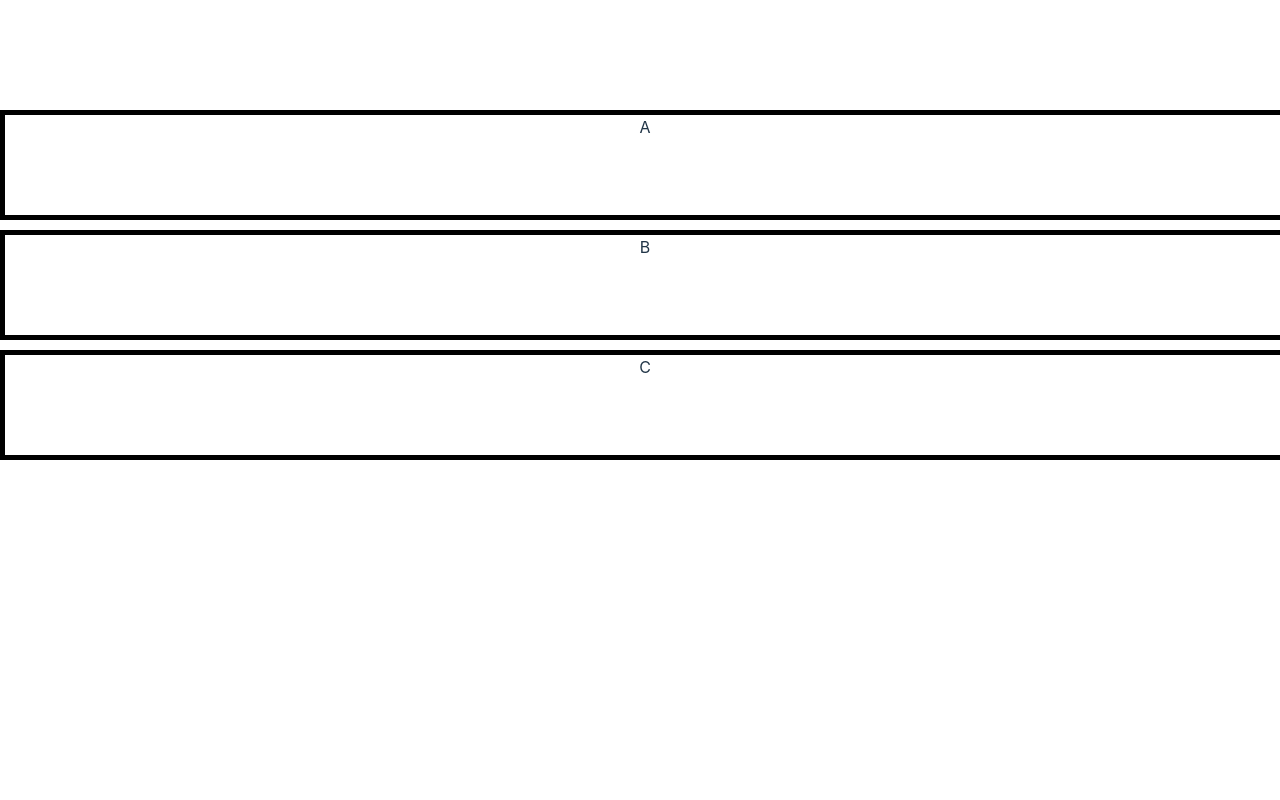
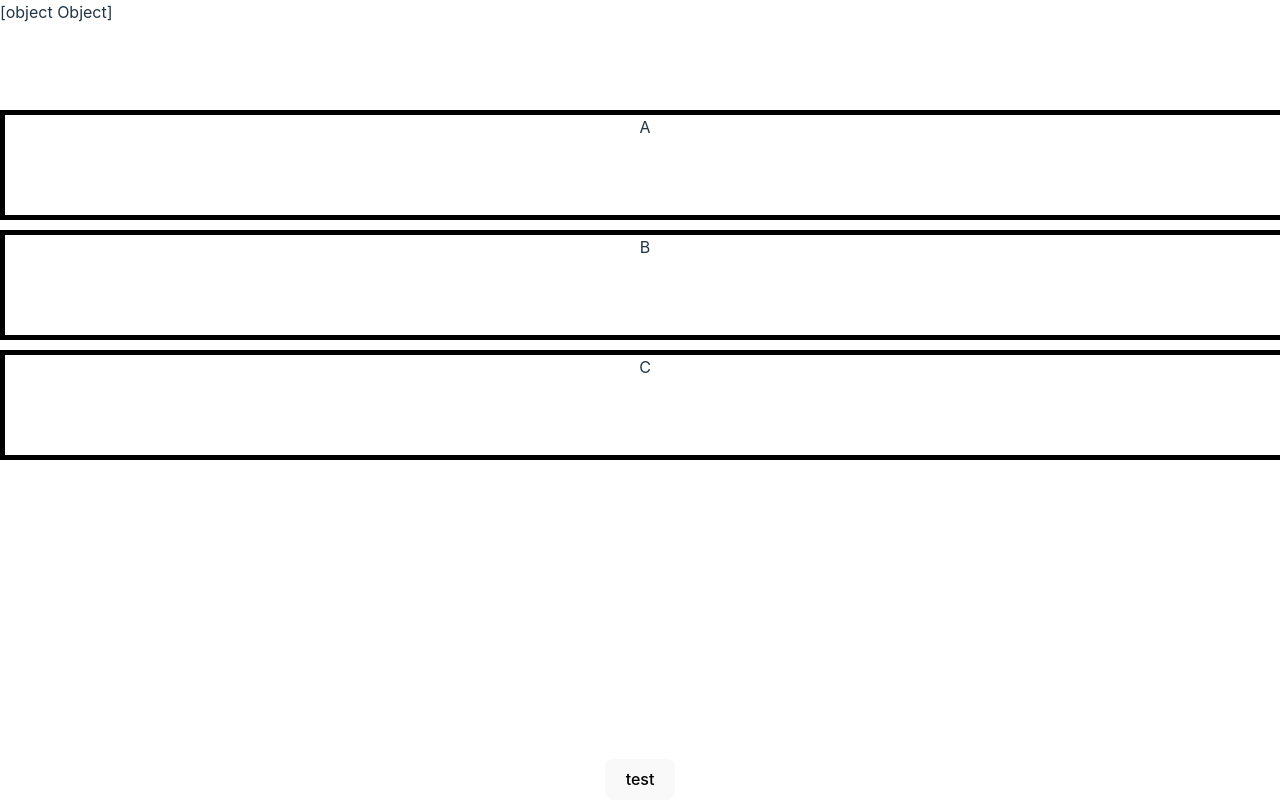
Before and after one commit to FOFO-project/FOFO_front, a React (Vite) app: page /Test in a window 1280 px wide. Built offline with nearby package versions, Linux system fonts and the light colour scheme.

Commit message:
update ConditionedList

```diff
--- a/src/app/config.ts
+++ b/src/app/config.ts
@@ -1,3 +1,3 @@
 export default {
-	server_url: "",
+	server_url: "http://144.24.79.73",
 };
--- a/src/entities/TestEntity/TestEntity.tsx
+++ b/src/entities/TestEntity/TestEntity.tsx
@@ -1,8 +1,9 @@
+import { ReactElement } from "react";
 import styles from "./styles.module.scss";
 
 interface TestEntityProps {
 	text: string;
 }
-export function TestEntity({ text }: TestEntityProps) {
+export function TestEntity({ text }: TestEntityProps): ReactElement {
 	return <div className={styles.container}>{text}</div>;
 }
--- a/src/pages/Test/Test.tsx
+++ b/src/pages/Test/Test.tsx
@@ -1,30 +1,30 @@
 import { ConditionedList } from "../../shared/shared";
 import { TestEntity } from "../../entities/entities";
-import { Condition } from "../../shared/shared_types";
 import styles from "../pages.module.scss";
+import { useState } from "react";
 
 export function Test() {
-	const initItems = [
+	// TestEntity가 만드는 Element를 타입으로 가져옴
+	type TestEntityElement = ReturnType<typeof TestEntity>;
+
+	const [items, setItems] = useState<TestEntityElement[]>([
 		<TestEntity text="A" />,
 		<TestEntity text="B" />,
 		<TestEntity text="C" />,
-	];
+	]);
+
 	return (
 		<div className={styles.Page}>
-			<ConditionedList
-				initItems={initItems}
-				conditionList={
-					[
-						{ name: "condition A", type: "string" },
-						{ name: "condition B", type: "string" },
-						{
-							name: "condition C",
-							type: "select",
-							valueList: ["item1", "item2"],
-						},
-					] as Condition[]
-				}
+			<ConditionedList<TestEntityElement>
+				items={items}
+				setItems={setItems}
+				// columnFixItem={[
+				// 	{ name: "colA", value: "A" },
+				// 	{ name: "colB", value: "B" },
+				// 	{ name: "colC", value: "C" },
+				// ]}
 			/>
+			<button onClick={() => setItems([])}>test</button>
 		</div>
 	);
 }
--- a/src/shared/component/ConditionedList/ConditionedList.tsx
+++ b/src/shared/component/ConditionedList/ConditionedList.tsx
@@ -1,36 +1,64 @@
-import { cloneElement, ReactElement, useState } from "react";
+import { cloneElement, ReactElement, useEffect, useState } from "react";
 import styles from "./styles.module.scss";
-import { Condition } from "../../shared_types";
+import { Condition, OrderDir } from "../../shared_types";
 
+//인자를 받아서
 interface ConditionedListProps<T extends ReactElement> {
-	initItems?: T[];
-	conditionList: Condition[];
+	items: T[];
+	setItems: Function;
+	columnFixItem?: Condition[];
 }
+export function ConditionedList<T extends ReactElement>({
+	items,
+	setItems,
+	columnFixItem,
+}: ConditionedListProps<T>) {
+	//item으로 칼럼 목록 재생성
+	function getItemsColumnList(items: T[]) {
+		return items[0]
+			? Object.keys(items[0].props).map((prop): Condition => {
+					return { name: prop, value: prop };
+			  })
+			: [];
+	}
+	//정렬기준, 리스트를 기반으로 항목 생성
+	function generateList(items: T[], orderDirs: OrderDir[]) {
+		return items.map((element, i) => {
+			return cloneElement(element as ReactElement, {
+				key: i,
+			});
+		});
+	}
 
-function makeConditionBox(condition: Condition) {
-	const { name, type, valueList } = condition;
-	if (type === "string") {
-		return <input></input>;
-	} else if (type === "select") {
-		return <option></option>;
-	}
-	return;
-}
-
-export function ConditionedList<T extends ReactElement>({
-	initItems,
-}: ConditionedListProps<T>) {
-	const [items, setItems] = useState<T[] | undefined>(initItems);
+	const initConditions = columnFixItem ?? getItemsColumnList(items);
+	const [conditions, setConditions] = useState<Condition[]>(initConditions);
+	const [orderDirs, setOrderDirs] = useState<OrderDir[]>(
+		initConditions.map(() => null)
+	);
+	let ListPanel = generateList(items, orderDirs);
+	useEffect(() => {
+		//만일 item 기반 칼럼이라면, item 목록 변경 시 조건 목록 업데이트
+		if (columnFixItem === undefined) {
+			const newColumns = getItemsColumnList(items);
+			//신규 조건 목록이 다를 경우, 조건 목록 갱신
+			if (JSON.stringify(conditions) !== JSON.stringify(newColumns))
+				setConditions(newColumns);
+		}
+	}, [items]);
+	useEffect(() => {
+		//조건 목록 변경 시 정렬 기준 초기화
+		setOrderDirs(conditions.map(() => null));
+	}, [conditions]);
+	useEffect(() => {
+		//정렬 내용 변경 시 리스트 업데이트
+		ListPanel = generateList(items, orderDirs);
+	}, [orderDirs]);
 	return (
 		<div className={styles.container}>
-			<div className={styles.condition_panel}></div>
-			<div className={styles.list_panel}>
-				{items?.map((element, i) => {
-					return cloneElement(element as ReactElement, {
-						key: i,
-					});
-				})}
+			<div className={styles.condition_panel}>
+				{conditions.toString()}
 			</div>
+			<div className={styles.list_panel}>{ListPanel}</div>
 		</div>
 	);
 }
--- a/src/shared/shared_types.tsx
+++ b/src/shared/shared_types.tsx
@@ -1,5 +1,6 @@
 export interface Condition {
 	name: string;
-	type: "string" | "select";
-	valueList?: any[];
+	value: any;
 }
+
+export type OrderDir = "ASC" | "DESC" | null;
```
